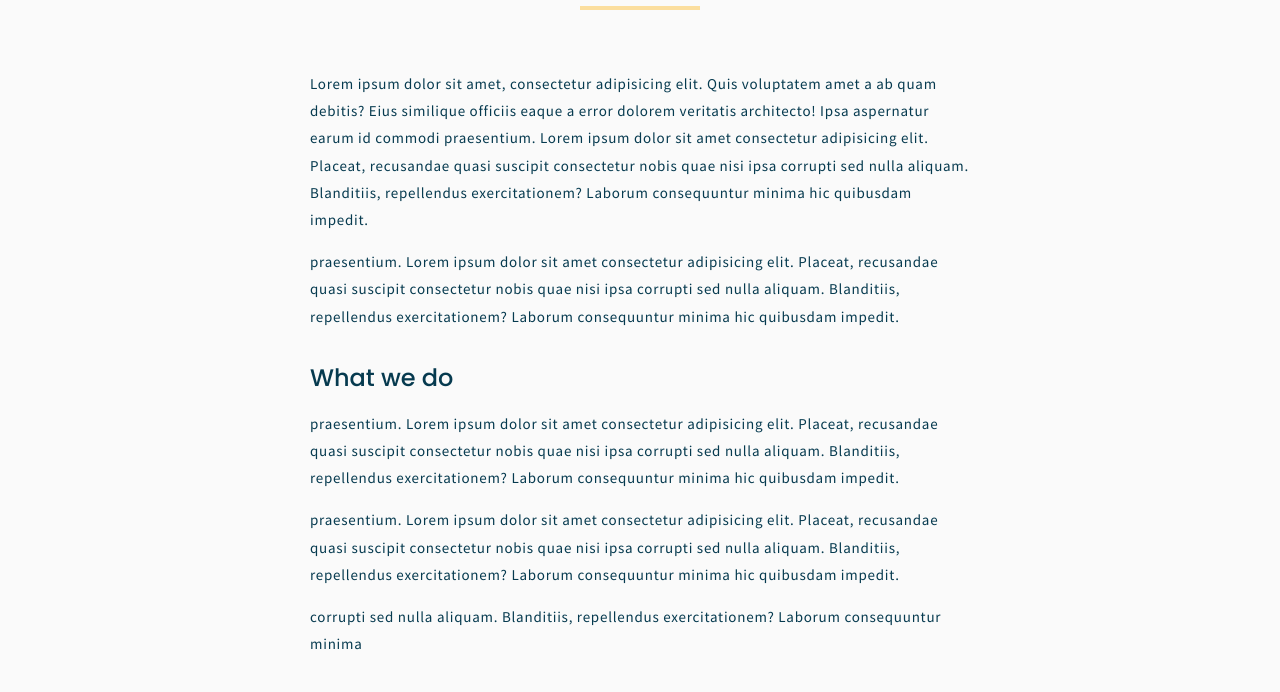
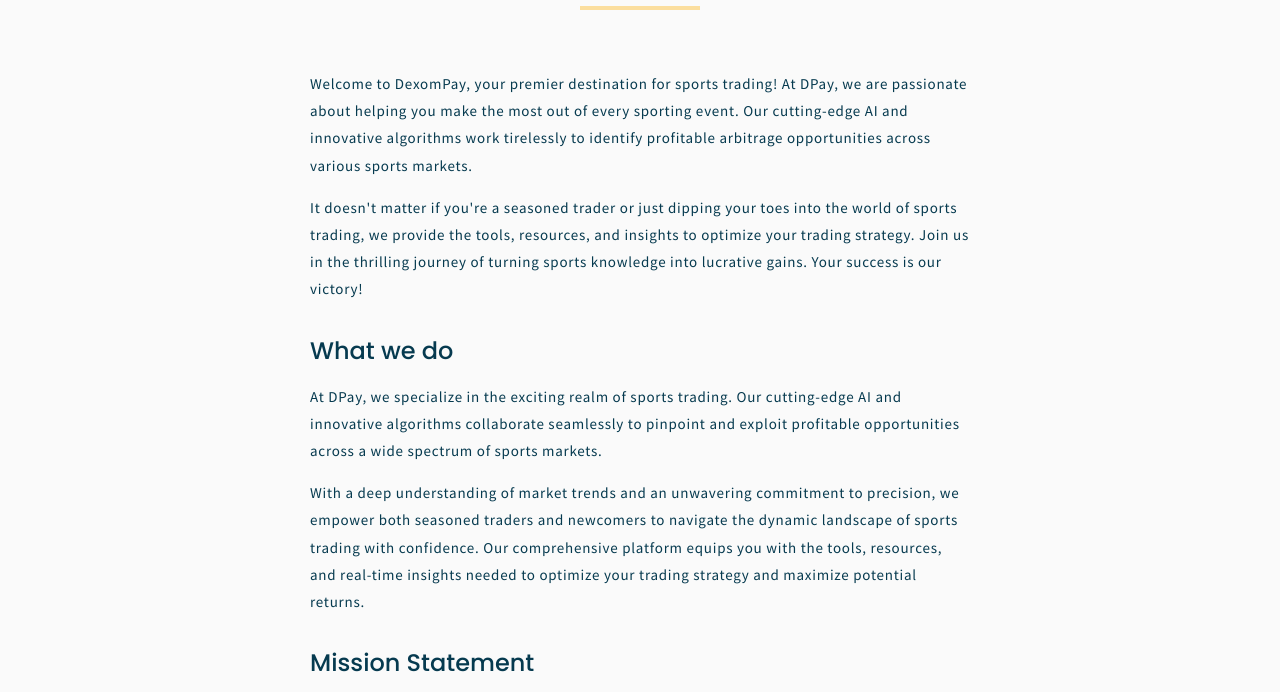
Before and after one commit to kelvintony/company_app, a Next.js app: page /about-us in a window 1280 px wide. Shown: the part 240-932 px from the top of the page. Built offline with nearby package versions, Linux system fonts and the light colour scheme; no server answers.

Commit message:
update 1.22

```diff
--- a/pages/about-us.jsx
+++ b/pages/about-us.jsx
@@ -7,43 +7,46 @@ const AboutUs = () => {
       <h1>About DPay</h1>
       <div className={styles.divider}></div>
       <p>
-        Lorem ipsum dolor sit amet, consectetur adipisicing elit. Quis
-        voluptatem amet a ab quam debitis? Eius similique officiis eaque a error
-        dolorem veritatis architecto! Ipsa aspernatur earum id commodi
-        praesentium. Lorem ipsum dolor sit amet consectetur adipisicing elit.
-        Placeat, recusandae quasi suscipit consectetur nobis quae nisi ipsa
-        corrupti sed nulla aliquam. Blanditiis, repellendus exercitationem?
-        Laborum consequuntur minima hic quibusdam impedit.
+      Welcome to DexomPay, your premier destination for sports trading!
+      At DPay, we are passionate about helping you make the most out of every sporting
+       event. Our cutting-edge AI and innovative algorithms work tirelessly to identify
+       profitable arbitrage opportunities across various sports markets.
       </p>
       <p>
-        praesentium. Lorem ipsum dolor sit amet consectetur adipisicing elit.
-        Placeat, recusandae quasi suscipit consectetur nobis quae nisi ipsa
-        corrupti sed nulla aliquam. Blanditiis, repellendus exercitationem?
-        Laborum consequuntur minima hic quibusdam impedit.
+      It doesn&apos;t matter if you&apos;re a seasoned trader or just
+      dipping your toes into the world of sports trading, we
+       provide the tools, resources, and insights to optimize
+        your trading strategy. Join us in the thrilling journey of turning sports
+      knowledge into lucrative gains. Your success is our victory!
       </p>
       <h3>What we do</h3>
       <p>
-        praesentium. Lorem ipsum dolor sit amet consectetur adipisicing elit.
-        Placeat, recusandae quasi suscipit consectetur nobis quae nisi ipsa
-        corrupti sed nulla aliquam. Blanditiis, repellendus exercitationem?
-        Laborum consequuntur minima hic quibusdam impedit.
+      At DPay, we specialize in the exciting realm of sports
+      trading. Our cutting-edge AI and innovative algorithms
+       collaborate seamlessly to pinpoint and exploit profitable
+       opportunities across a wide spectrum of sports markets.
       </p>
+
       <p>
-        praesentium. Lorem ipsum dolor sit amet consectetur adipisicing elit.
-        Placeat, recusandae quasi suscipit consectetur nobis quae nisi ipsa
-        corrupti sed nulla aliquam. Blanditiis, repellendus exercitationem?
-        Laborum consequuntur minima hic quibusdam impedit.
+      With a deep understanding of market trends and
+      an unwavering commitment to precision, we empower
+      both seasoned traders and newcomers to navigate the
+       dynamic landscape of sports trading with confidence.
+        Our comprehensive platform equips you with the tools,
+        resources, and real-time insights needed to optimize
+        your trading
+      strategy and maximize potential returns.
       </p>
+      <h3>Mission Statement </h3>
       <p>
-        corrupti sed nulla aliquam. Blanditiis, repellendus exercitationem?
-        Laborum consequuntur minima
+      Our mission at DexomPay is to revolutionize the way sports enthusiasts engage with their passion. We are committed to empowering individuals with the knowledge and tools needed to navigate the intricate world of sports trading successfully. Through our platform, we aim to democratize trading opportunities, ensuring that both beginners and experienced traders can access valuable insights and make informed decisions. We strive to foster a community built on trust, integrity, and mutual growth, where every victory achieved by our users
+      is a testament to our shared commitment to excellence.
       </p>
+      <p>Our mission at DexomPay is to revolutionize the way sports enthusiasts engage with their passion. We are committed to empowering individuals with the knowledge and tools needed to navigate the intricate world of sports trading successfully. Through our platform, we aim to democratize trading opportunities, ensuring that both beginners and experienced traders can access valuable insights and make informed decisions. We strive to foster a community built on trust, integrity, and mutual growth, where every victory achieved by our users is a testament to
+         our shared commitment to excellence.</p>
       <h3>Our Vision </h3>
       <p>
-        praesentium. Lorem ipsum dolor sit amet consectetur adipisicing elit.
-        Placeat, recusandae quasi suscipit consectetur nobis quae nisi ipsa
-        corrupti sed nulla aliquam. Blanditiis, repellendus exercitationem?
-        Laborum consequuntur minima hic quibusdam impedit.
+      Our mission at DexomPay is to revolutionize the way sports enthusiasts engage with their passion. We are committed to empowering individuals with the knowledge and tools needed to navigate the intricate world of sports trading successfully. Through our platform, we aim to democratize trading opportunities, ensuring that both beginners and experienced traders can access valuable insights and make informed decisions. We strive to foster a community built on trust, integrity, and mutual growth, where every victory achieved by our users is a testament to our shared commitment to excellence.
       </p>
     </div>
   );
```
Also changed, not shown: 1 other file (tests, documents, lock files or other folders).
